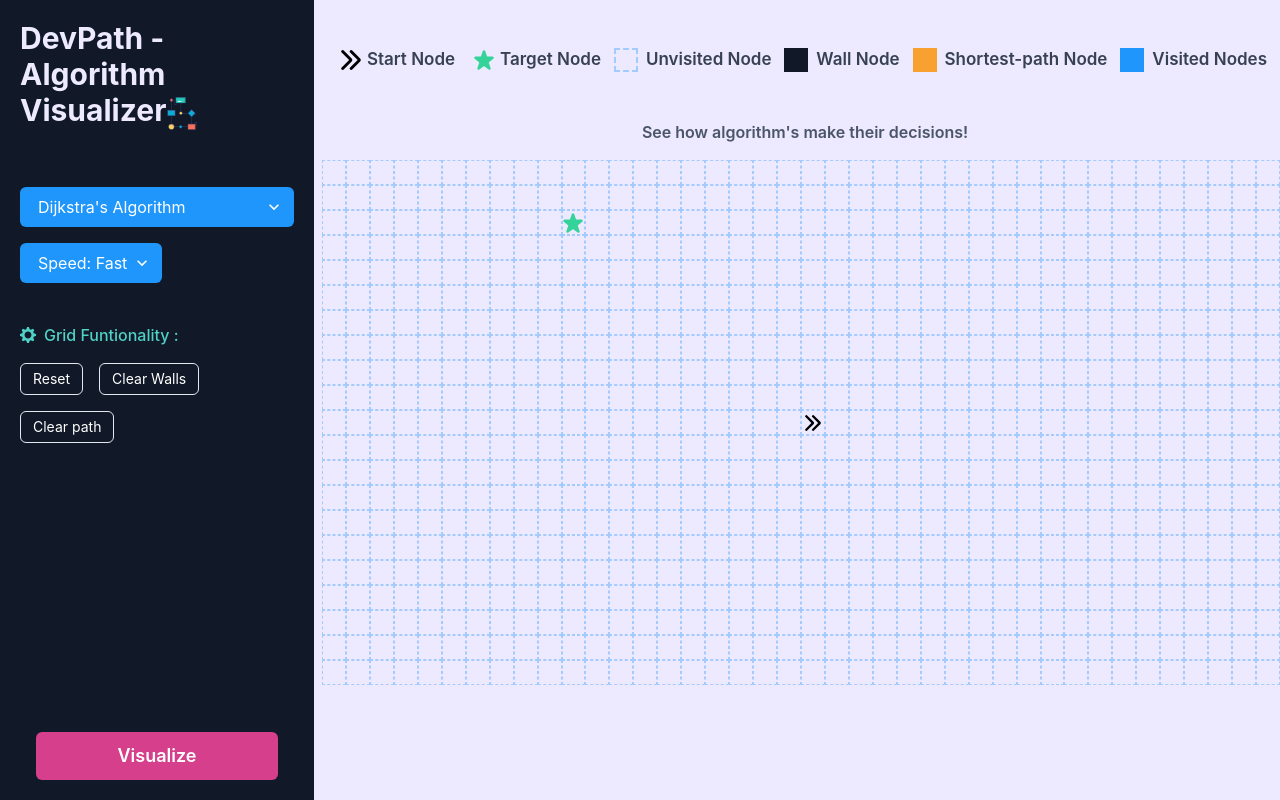
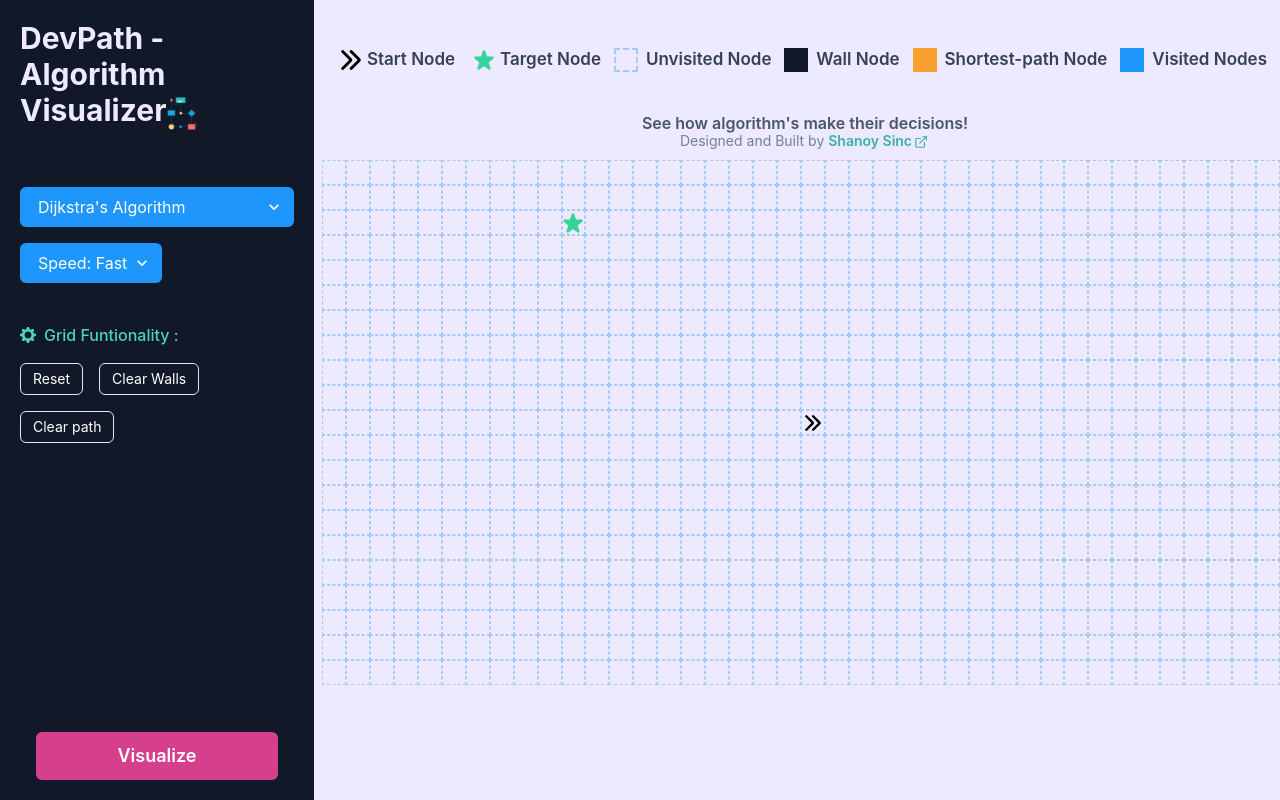
Before and after one commit to shanoysinc/Path-Visualizer, a React (Vite) app: page / in a window 1280 px wide. Built offline with nearby package versions, Linux system fonts and the light colour scheme.

Commit message:
add creator link

```diff
--- a/src/components/GridKeys/GridKeys.tsx
+++ b/src/components/GridKeys/GridKeys.tsx
@@ -1,11 +1,18 @@
 import React from "react";
-import { Flex, Center, Text, Box } from "@chakra-ui/react";
-import { ArrowRightIcon, StarIcon } from "@chakra-ui/icons";
+import { Flex, Center, Text, Box, Link } from "@chakra-ui/react";
+
+import { ArrowRightIcon, StarIcon, ExternalLinkIcon } from "@chakra-ui/icons";
 
 const GridKeys = () => {
   return (
     <>
-      <Flex align="center" justify="space-evenly" h="full" marginTop={-5}>
+      <Flex
+        align="center"
+        justify="space-evenly"
+        h="full"
+        marginTop={-5}
+        flexWrap="wrap"
+      >
         <Center>
           <ArrowRightIcon w={8} h={5} color="black" />
           <Text fontWeight="semibold" fontSize={17} color={"#374151"}>
@@ -67,17 +74,36 @@ const GridKeys = () => {
           </Text>
         </Center>
       </Flex>
-      <Center>
+      <Flex justify="center" direction="column" align="center">
         <Text
           fontWeight="semibold"
           paddingLeft={2}
           fontSize={16}
           color="gray.600"
-          marginTop={-5}
+          marginTop={-10}
+          order={1}
         >
           See how algorithm's make their decisions!
         </Text>
-      </Center>
+        <Text
+          // fontWeight="semibold"
+          paddingLeft={2}
+          fontSize={14}
+          color="gray.500"
+          marginTop={-4}
+        >
+          Designed and Built by{" "}
+          <Link
+            href="https://shanoysinc.vercel.app"
+            isExternal
+            fontWeight="semibold"
+            color="teal.400"
+          >
+            Shanoy Sinc
+            <ExternalLinkIcon mx="2px" />
+          </Link>
+        </Text>
+      </Flex>
     </>
   );
 };
```
